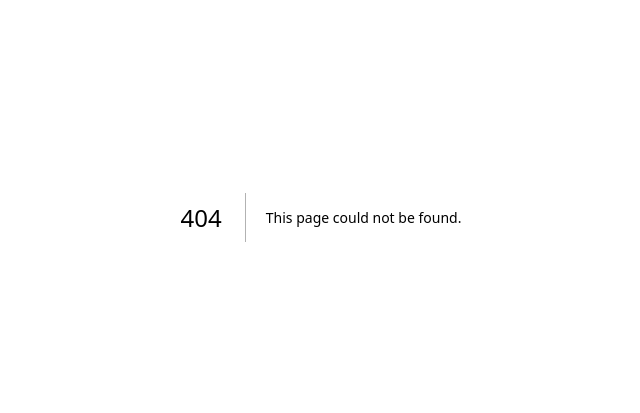
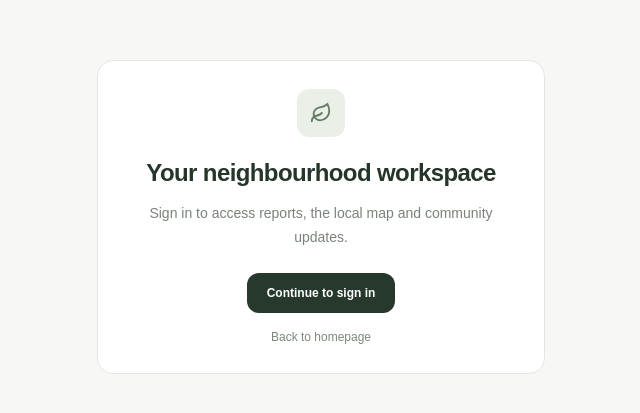
Before and after one commit to Surasss23/wastewise-platform, a Next.js app: page /app in a window 1280 px wide. Before the commit this address had no page. Shown: the part 183-596 px from the top of the page, without its empty margins (319-959 px from the left). Built offline with nearby package versions, Linux system fonts and the light colour scheme; no server answers.

Commit message:
Build resident workspace with map, community feed and reporting

```diff
--- /dev/null
+++ b/app/app/page.tsx
@@ -0,0 +1,5 @@
+import { ResidentDashboard } from "@/components/resident-dashboard";
+
+export default function ResidentAppPage() {
+  return <ResidentDashboard />;
+}
```
